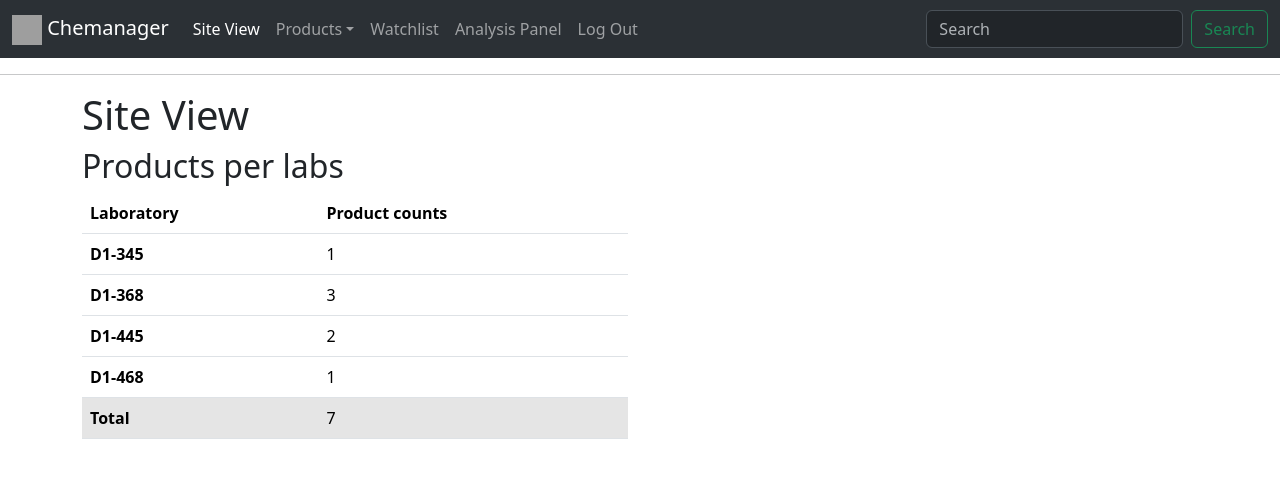
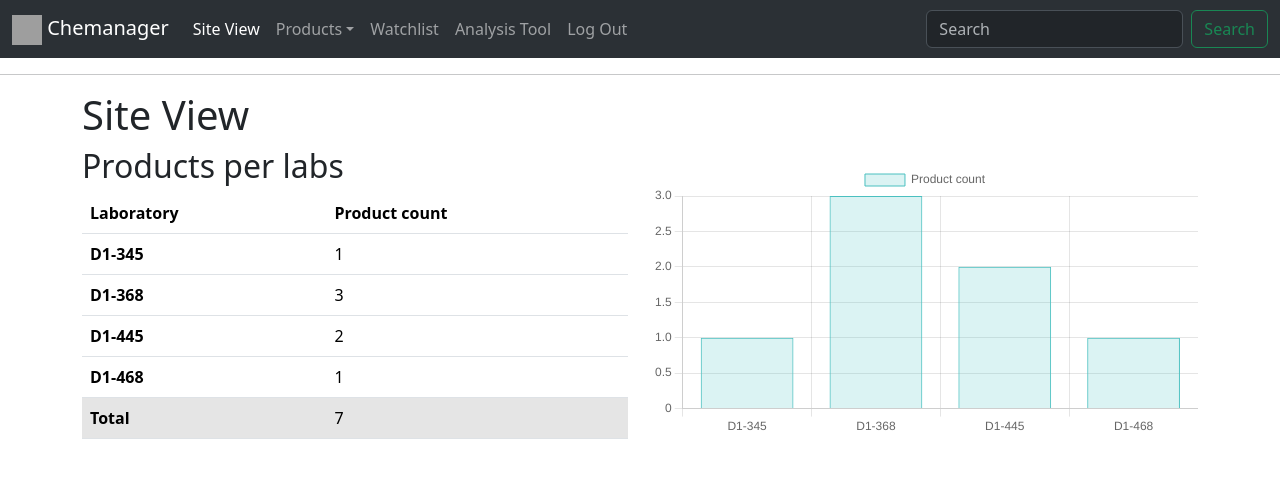
Before and after one commit to 4xel-C/CS50W_Final-project, a Django app: page / in a window 1280 px wide. Shown: the top 478 px of the page. Run offline with Django 5.2, Linux system fonts and the light colour scheme; a user stored in the database is signed in; data comes from the database, SQL or seed files in the repository; both versions use the stored data as it was after the commit; grey boxes are pictures that could not be loaded.

Commit message:
Adding the bar chart for the site view

```diff
--- a/chemanager/static/chemanager/index.js
+++ b/chemanager/static/chemanager/index.js
@@ -24,14 +24,20 @@ function createTotalRow(total){
 // Main function
 document.addEventListener("DOMContentLoaded", async () => {
 
-    // query selectors
+    // query selectors and constants
     const tableBody = document.querySelector('.table-body');
+    const ctx = document.querySelector('#productChart').getContext('2d');
+    const labNames = [];
+    const productCount = [];
+
 
     // Fetch site data
     const data = await fetchSite();
 
-    // Complete the table
+    // Complete the table and use the loop to get the informations for the bar chart
     data.laboratories.forEach(lab => {
+        labNames.push(lab.labNumber);
+        productCount.push(lab.productCount);
         const newRow = createRow(lab);
         tableBody.append(newRow);
     });
@@ -39,4 +45,27 @@ document.addEventListener("DOMContentLoaded", async () => {
     // Add the total line
     const totalRow = createTotalRow(data.total);
     tableBody.append(totalRow);
+
+    // feed the bar chart
+    const productChart = new Chart(ctx, {
+        type: 'bar',
+        data: {
+            labels: labNames,
+            datasets: [{
+                label: 'Product count',
+                data: productCount,
+                backgroundColor: 'rgba(75, 192, 192, 0.2)',
+                borderColor: 'rgba(75, 192, 192, 1)',
+                borderWidth: 1
+            }]
+        },
+        options: {
+            responsive: true,
+            scales: {
+                y: {
+                    beginAtZero: true
+                }
+            }
+        }
+    })
 });
--- a/chemanager/templates/chemanager/index.html
+++ b/chemanager/templates/chemanager/index.html
@@ -6,17 +6,17 @@
     <h1 class="page-title">Site View</h1>
 </div>
 
-<div class="container stats">
+<div class="container stats align-items-center">
     <div class="row">
 
         <!-- Table section -->
-        <div class="col-6">
+        <div class="col-lg-6">
             <h2>Products per labs</h2>
             <table class="table">
                 <thead>
                   <tr>
                     <th scope="col">Laboratory</th>
-                    <th scope="col">Product counts</th>
+                    <th scope="col">Product count</th>
                   </tr>
                 </thead>
                 <tbody class="table-body">
@@ -25,8 +25,8 @@
         </div>
 
         <!-- Graph section -->
-        <div class="col-6">
-
+        <div class="col-lg-6 d-flex align-items-center justify-content-center">
+            <canvas id="productChart" width="400" height="200"></canvas>
         </div>
     </div>
 </div>
--- a/chemanager/templates/chemanager/layout.html
+++ b/chemanager/templates/chemanager/layout.html
@@ -6,6 +6,7 @@
         <title>Chemanager</title>
         <link href="https://cdn.jsdelivr.net/npm/bootstrap@5.3.3/dist/css/bootstrap.min.css" rel="stylesheet" integrity="sha384-QWTKZyjpPEjISv5WaRU9OFeRpok6YctnYmDr5pNlyT2bRjXh0JMhjY6hW+ALEwIH" crossorigin="anonymous">
         <link href="{% static 'chemanager/styles.css' %}" rel="stylesheet">
+        <script src="https://cdn.jsdelivr.net/npm/chart.js"></script>
         <meta name="viewport" content="width=device-width, initial-scale=1" />
         {% block script %}
         {% endblock %}
@@ -33,7 +34,7 @@
                         </ul>
                     </li>
                     <li class="nav-item"><a class="nav-link {% if 'watchlist' in request.path %} active {% endif %}" href="{% url 'watchlist' %}">Watchlist</a></li>
-                    <li class="nav-item"><a class="nav-link {% if 'analysis' in request.path %} active {% endif %}" href="">Analysis Panel</a></li>
+                    <li class="nav-item"><a class="nav-link {% if 'analysis' in request.path %} active {% endif %}" href="">Analysis Tool</a></li>
                     <li class="nav-item"><a class="nav-link" href="{% url 'logout' %}">Log Out</a></li>
                 </ul>
                 <form class="d-flex" role="search" action="/inventory" method="get">
```
Also changed, not shown: db.sqlite3.
